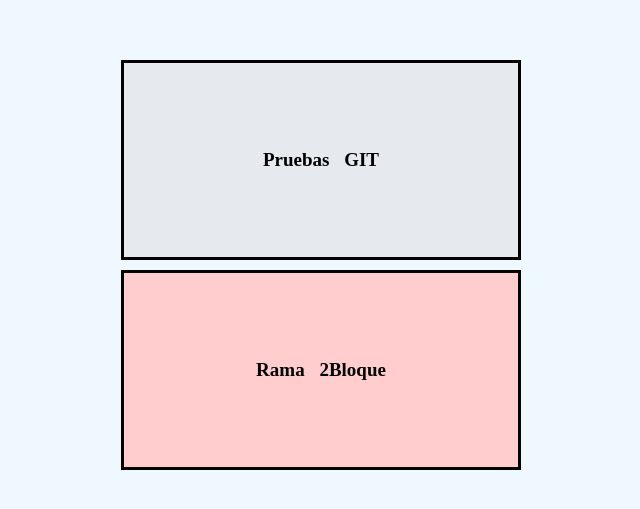
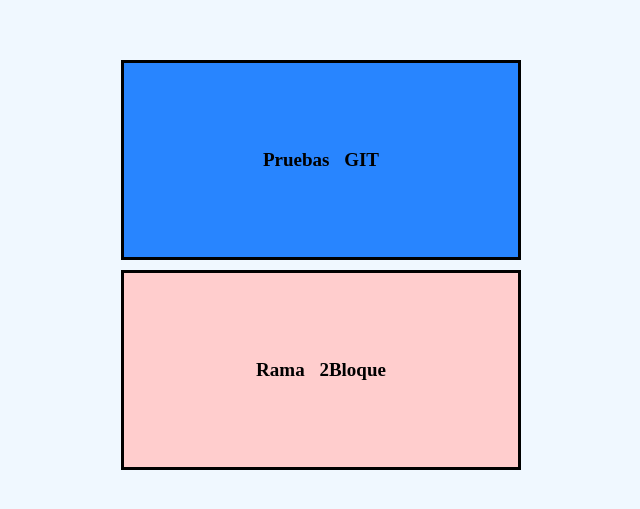
Before and after one commit to carlodvergara/Practicas, a plain HTML site: page index.html in a window 1280 px wide. Shown: the part 135-644 px from the top of the page, without its empty margins (319-959 px from the left). Drawn offline with Linux system fonts and the light colour scheme.

Commit message:
Modificacion color azul bloque uno

```diff
--- a/style.css
+++ b/style.css
@@ -49,7 +49,7 @@ body{
   main{
     width: 40rem;
     height: 20rem;
-    background-color: #e6e9ed;
+    background-color: #2885ff;
     display: flex;
     justify-content: center;
     align-items: center;
```
